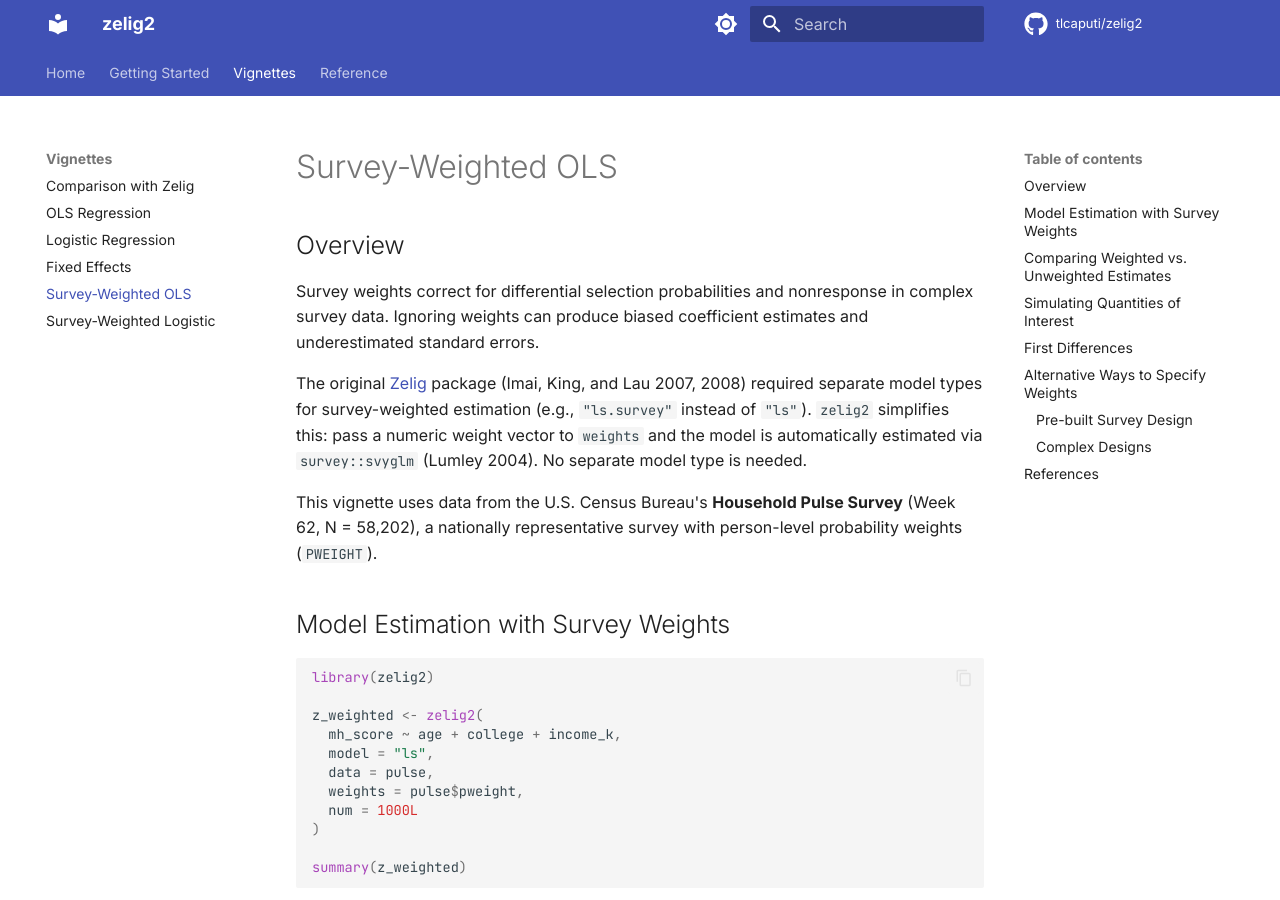
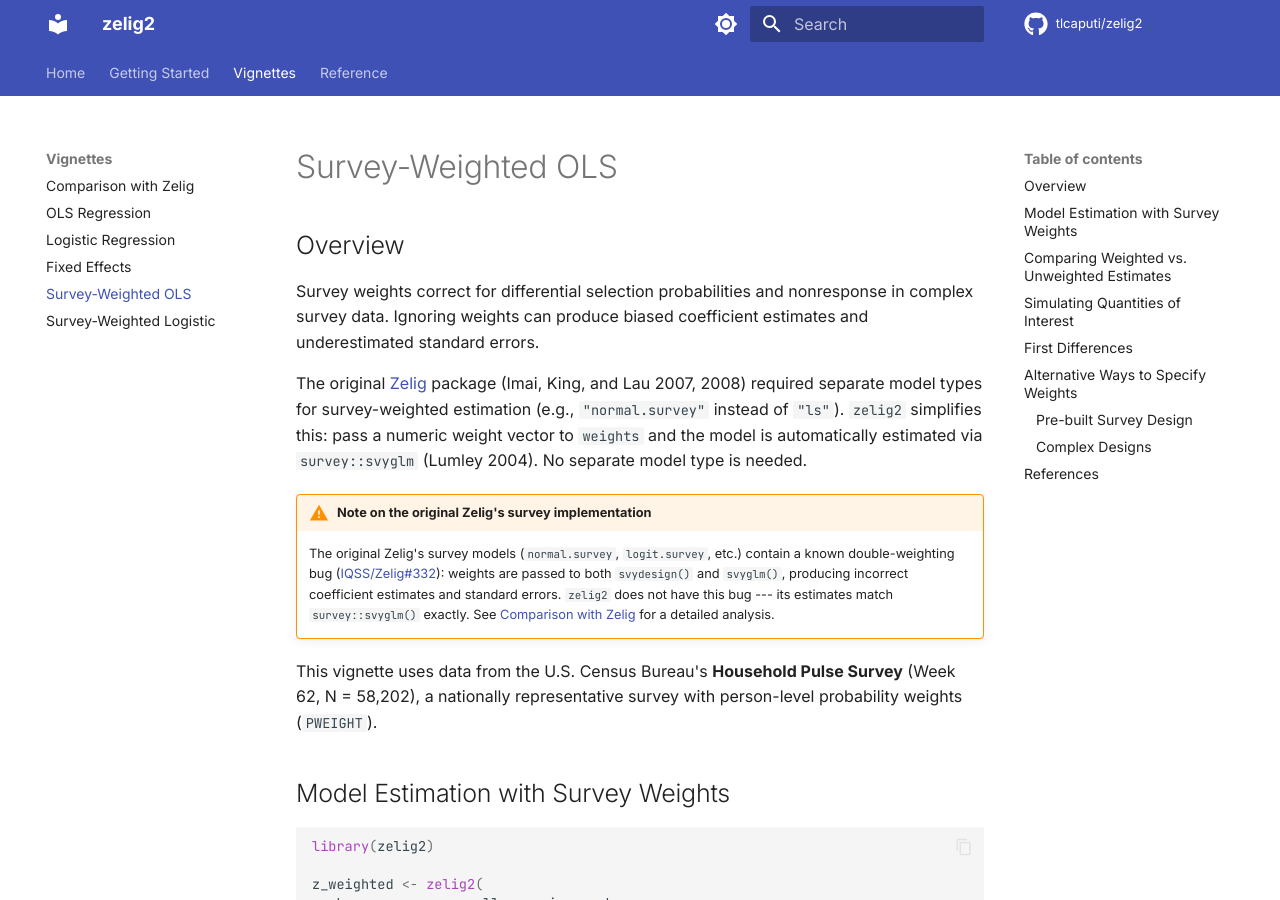
Before and after one commit to tlcaputi/zelig2, an MkDocs documentation site: the page built from docs/vignettes/survey-ols.md, in a window 1280 px wide and 900 px high. Built offline with MkDocs 1.6.1 and Material for MkDocs 9.7.7, drawn with Linux system fonts in a browser that asks for light colours; comment, search, counter and statistics services are not loaded.

Commit message:
Note Zelig double-weighting bug (IQSS/Zelig#332) across all survey docs
Add admonition boxes to survey-ols.md and survey-logistic.md linking to
the comparison page's detailed analysis. Update index.md feature table
to note buggy Zelig survey estimates.

```diff
--- a/docs/vignettes/survey-ols.md
+++ b/docs/vignettes/survey-ols.md
@@ -4,7 +4,10 @@
 
 Survey weights correct for differential selection probabilities and nonresponse in complex survey data. Ignoring weights can produce biased coefficient estimates and underestimated standard errors.
 
-The original [Zelig](https://github.com/IQSS/Zelig) package (Imai, King, and Lau 2007, 2008) required separate model types for survey-weighted estimation (e.g., `"ls.survey"` instead of `"ls"`). `zelig2` simplifies this: pass a numeric weight vector to `weights` and the model is automatically estimated via `survey::svyglm` (Lumley 2004). No separate model type is needed.
+The original [Zelig](https://github.com/IQSS/Zelig) package (Imai, King, and Lau 2007, 2008) required separate model types for survey-weighted estimation (e.g., `"normal.survey"` instead of `"ls"`). `zelig2` simplifies this: pass a numeric weight vector to `weights` and the model is automatically estimated via `survey::svyglm` (Lumley 2004). No separate model type is needed.
+
+!!! warning "Note on the original Zelig's survey implementation"
+    The original Zelig's survey models (`normal.survey`, `logit.survey`, etc.) contain a known double-weighting bug ([IQSS/Zelig#332](https://github.com/IQSS/Zelig/issues/332)): weights are passed to both `svydesign()` and `svyglm()`, producing incorrect coefficient estimates and standard errors. `zelig2` does not have this bug --- its estimates match `survey::svyglm()` exactly. See [Comparison with Zelig](comparison.md#2-survey-weights) for a detailed analysis.
 
 This vignette uses data from the U.S. Census Bureau's **Household Pulse Survey** (Week 62, N = 58,202), a nationally representative survey with person-level probability weights (`PWEIGHT`).
 
```
Also changed, not shown: docs/index.md (+1 -1 lines), docs/vignettes/survey-logistic.md (+3 -0 lines).
